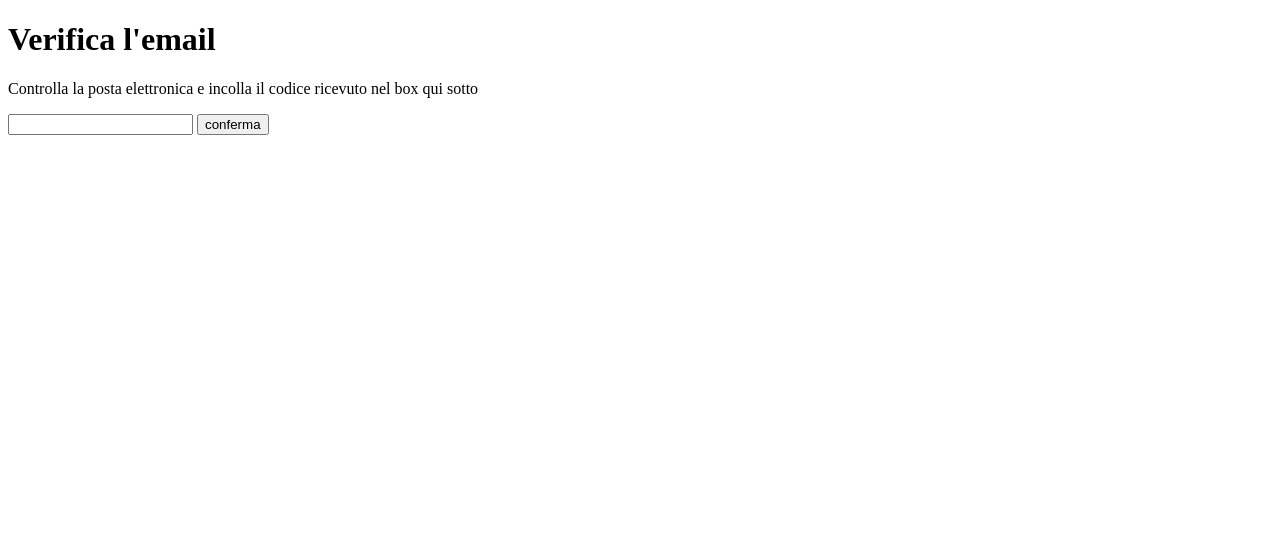
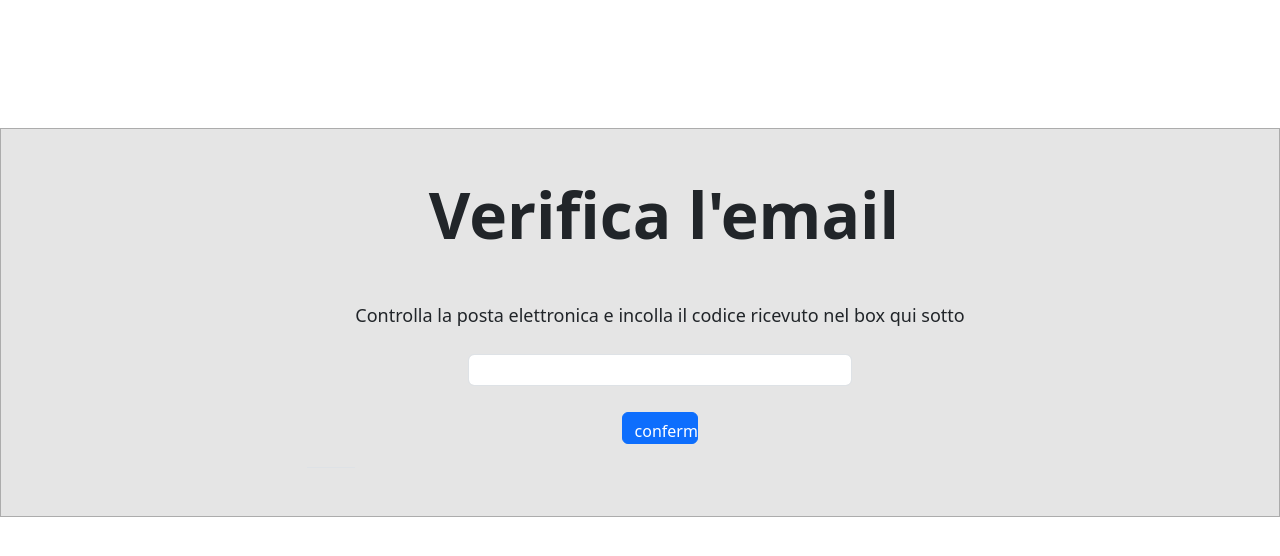
Before and after one commit to Rjuuko/PROGETTO-TERRANOVA, a PHP site: page /login/verification.php in a window 1280 px wide. Shown: the top 556 px of the page. Run offline with PHP 8.4, Linux system fonts and the light colour scheme.

Commit message:
inserito css

```diff
--- a/pagina/login/verification.php
+++ b/pagina/login/verification.php
@@ -18,29 +18,66 @@
 <!DOCTYPE html>
 <html lang="en">
 <head>
+    <meta charset="utf-8">
+    <meta name="viewport" content="width=device-width, initial-scale=1">
+    <meta name="description" content="">
+    <meta name="author" content="Mark Otto, Jacob Thornton, and Bootstrap contributors">
+    <meta name="generator" content="Hugo 0.108.0">
+    <title>FIVEHOUSE | Login</title>
+    <link rel="canonical" href="https://getbootstrap.com/docs/5.3/examples/pricing/">
     <meta charset="UTF-8">
     <meta http-equiv="X-UA-Compatible" content="IE=edge">
     <meta name="viewport" content="width=device-width, initial-scale=1.0">
     <title>Document</title>
+    <link href="../../assets/dist/css/bootstrap.min.css" rel="stylesheet">
+    <style>
+        .diverso{
+            border:1.5px solid rgba(0,0,0,0.25);
+            margin-top:10vw;
+            position:flex;
+            display: flex;
+            justify-content: center;
+            background-color:rgba(0,0,0,10%);
+        }
+    </style>
 </head>
 <body>
-    <div>
-        <h1> Verifica l'email </h1>
-        <p> Controlla la posta elettronica e incolla il codice ricevuto nel box qui sotto </p>
+<div class="b-example-divider"></div>
+<div class=diverso>
+<div class="px-4 pt-5 my-5 text-center border-bottom"></div>
+    <center>
+        <div class="col">
+            <strong>
+            <h1 class="my-5 display-3 fw-bold ls-tight">Verifica l'email</h1>
+            </strong>
+        </div>
+        <div class="d-grid gap-2 d-sm-flex justify-content-sm-center mb-5">
+            <div class=form-group>
+
+            <p style=font-size:large style=margin-top:2vw> Controlla la posta elettronica e incolla il codice ricevuto nel box qui sotto </p>
             <?php
                 if(isset($_REQUEST['e'])){
                     if($_REQUEST['e'] == 1){
                     ?>
-                    <span> Codice inserito non corretto </span>
+                        <div class=alert>
+                        <span class="closebtn"><strong> Codice inserito non corretto </strong></span>
                     <?php
                     }
                 }
 
             ?>
             <form action="" method="POST">
-            <input type="text" name="conf" id="conf">
-            <input type="submit" value="conferma">
+                <input class=form-control style=width:30vw;margin-top:2vw;height:2.5vw type="text" name="conf" id="conf">
+                <input class="btn btn-primary btn-block mb-4" style=margin-top:2vw;height:2.5vw;width:6vw;align-text:center type="submit" value="conferma">
             </form>
         </div>
+        <div class="overflow-hidden" style="max-height: 30vh;">
+        </div>
+    </div>
+    <div class="b-example-divider"></div>
+    </center>
+</div>
+
+
 </body>
 </html>
```
Lines whose indentation alone changed are shown as unchanged.
